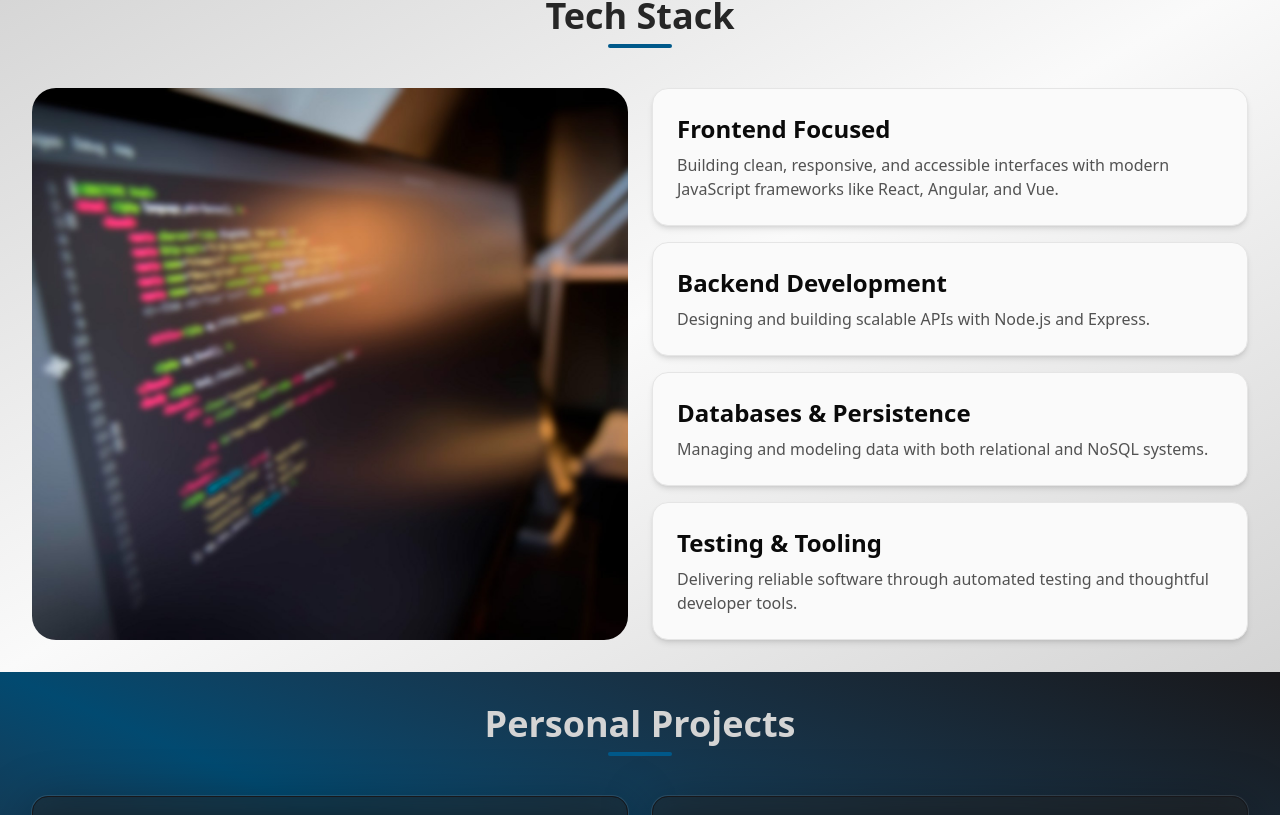
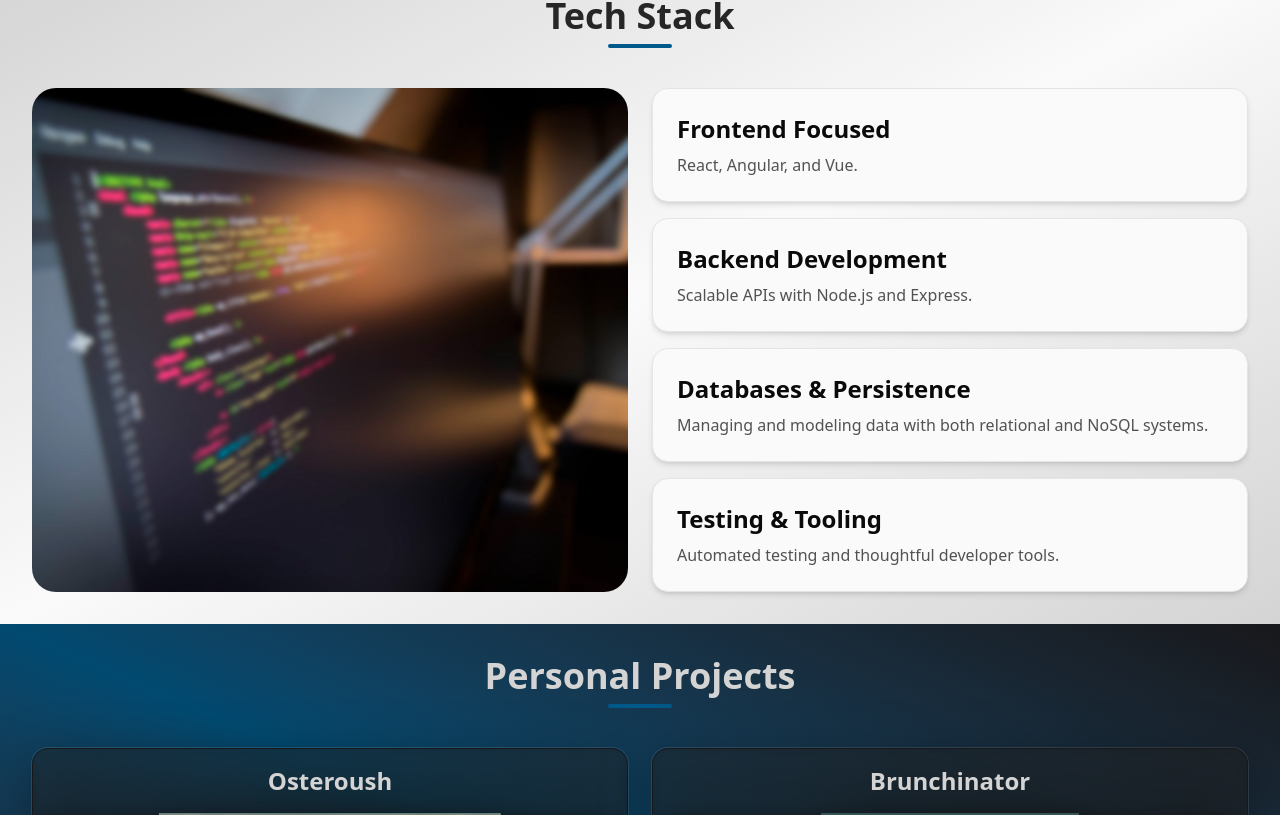
Before and after one commit to georgeoster/george-oster-dot-com, a React (Vite) app: page / in a window 1280 px wide. Shown: the part 636-1451 px from the top of the page. Built offline with nearby package versions, Linux system fonts and the light colour scheme; the HTML template or start-up script is replaced by a standard one.

Commit message:
chore: Copy Writing and Tagline UI fix (#24)

```diff
--- a/src/TechStack/TechStackModal.jsx
+++ b/src/TechStack/TechStackModal.jsx
@@ -36,8 +36,8 @@ const TechStackModal = ({ isOpen, onClose, mode, primaryButtonHandler, secondary
 
   return (
     <ModalWrapper isOpen={isOpen} onClose={onClose} title={mode.title} centered footer={footer}>
-      <div className="mt-4 text-sm sm:text-base sm:mt-6 text-left text-neutral-700">
-        <p className="text-base sm:text-xl md:text-2xl mb-3">{mode.tagline}</p>
+      <div className="mt-1 text-sm sm:text-base text-left text-neutral-700">
+        <p className="text-2xl mb-3">{mode.tagline}</p>
         <p className="mb-3">{mode.description}</p>
         {mode.expansion && <p className="mb-3">{mode.expansion}</p>}
       </div>
--- a/src/TechStack/techStackCopy.js
+++ b/src/TechStack/techStackCopy.js
@@ -18,7 +18,7 @@ import { FaReact, FaAngular, FaVuejs } from "react-icons/fa";
 export const frontEnd = {
   title: "Frontend Focused",
   tagline:
-    "Building clean, responsive, and accessible interfaces with modern JavaScript frameworks like React, Angular, and Vue.",
+    "React, Angular, and Vue.",
   description:
     "With 8 years of experience in front-end development, I specialize in crafting intuitive, scalable, and performant web interfaces. My expertise spans component-based architectures, state management, and design system integration across various frameworks.",
   expansion:
@@ -28,9 +28,9 @@ export const frontEnd = {
 
 export const backEnd = {
   title: "Backend Development",
-  tagline: "Designing and building scalable APIs with Node.js and Express.",
+  tagline: "Scalable APIs with Node.js and Express.",
   description:
-    "I build backend systems focused on simplicity, performance, and scalability. Using Node.js and Express, combined with JavaScript and TypeScript, I develop RESTful APIs that connect frontend applications to data and services efficiently and securely.",
+    "I build backend systems focused on simplicity, performance, and scalability. Using Node.js and Express, I develop RESTful APIs that connect frontend applications to data and services efficiently and securely.",
   icons: [SiNodedotjs, SiExpress, SiJavascript, SiTypescript],
 };
 
@@ -45,7 +45,7 @@ export const dataBase = {
 export const testing = {
   title: "Testing & Tooling",
   tagline:
-    "Delivering reliable software through automated testing and thoughtful developer tools.",
+    "Automated testing and thoughtful developer tools.",
   description:
     "I specialize in writing thorough and effective tests to ensure software reliability. For unit testing, I use Jest, Mocha, and Chai to validate functionality at the smallest level. For end-to-end automation, I leverage Playwright and Selenium to simulate real user interactions and validate entire application flows.",
   expansion:
```
